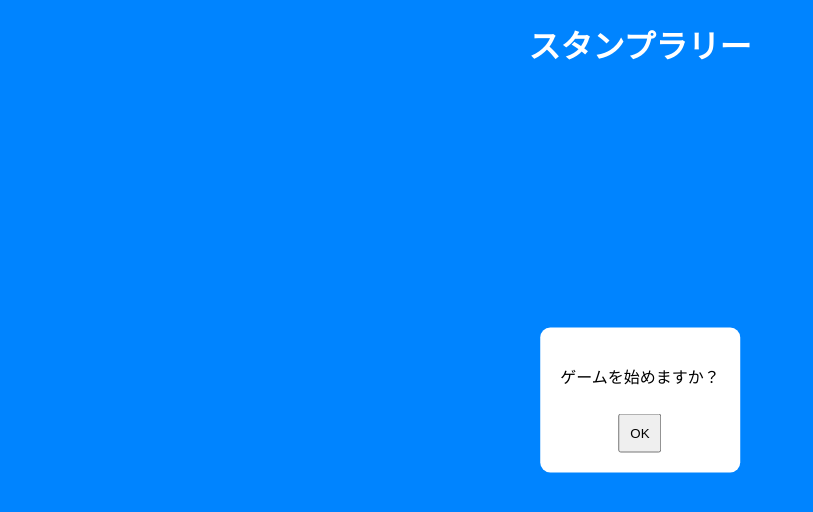
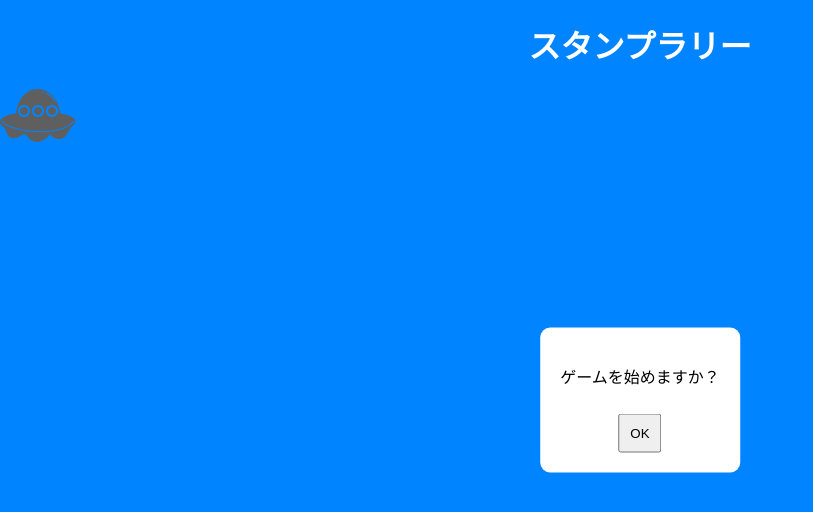
Before and after one commit to TM-sch/TZU2023SK, a plain HTML site: page index.html in a window 1280 px wide. Shown: the whole page, without its empty margins (0-813 px from the left). Drawn offline with Linux system fonts and the light colour scheme.

Commit message:
Update index.html

```diff
--- a/index.html
+++ b/index.html
@@ -46,6 +46,8 @@
 <body>
   <h1>スタンプラリー</h1>
   <div id="completedStamps"></div>
+
+  <img src="https://github.com/TM-sch/TZU2023SK/blob/569b8b4bcfdb7dd6a9623e7e1a8a8d364e0fe899/UFO.png" alt="Description of the image">
 
   <!-- ゲーム開始の確認ポップアップ -->
   <div id="gameStartPopup">
```
